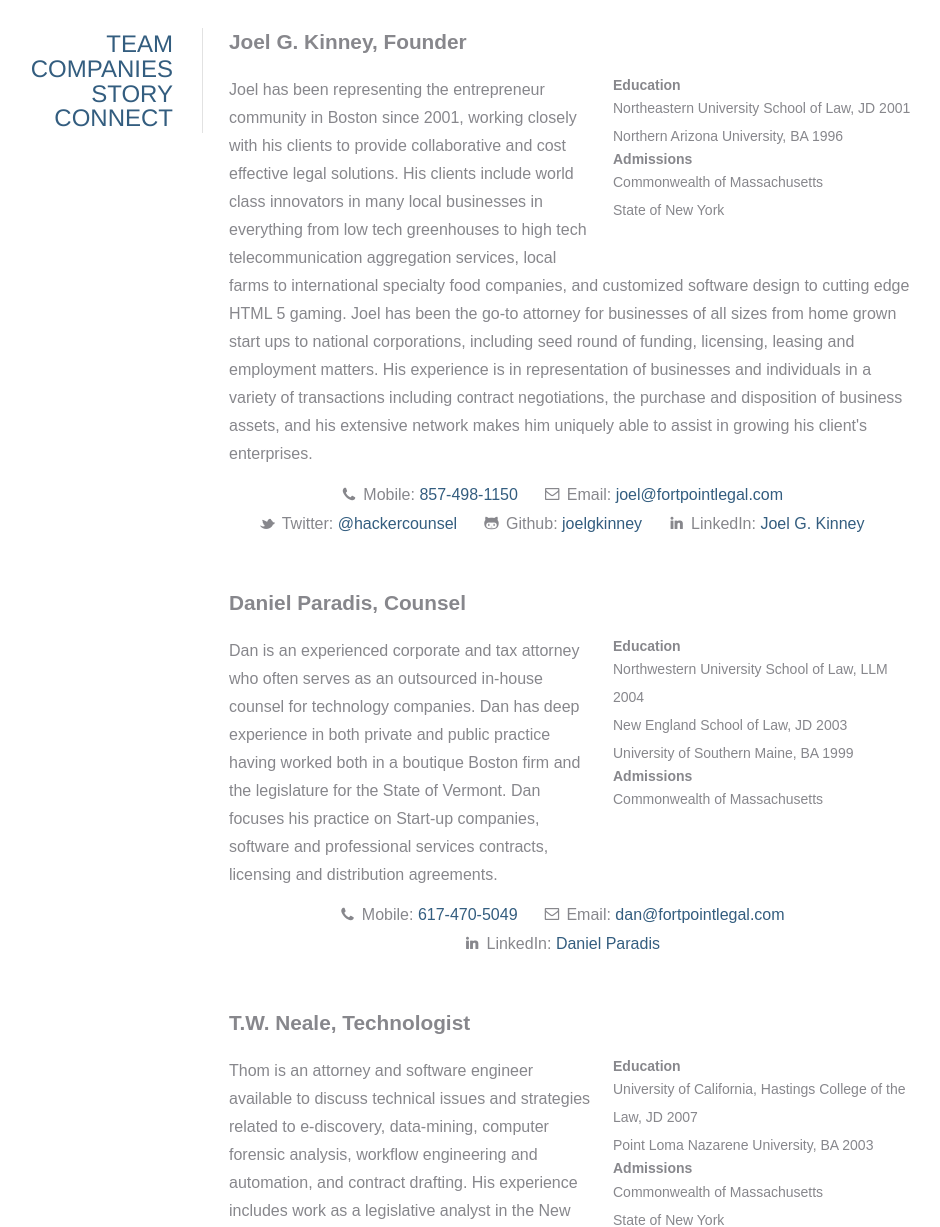
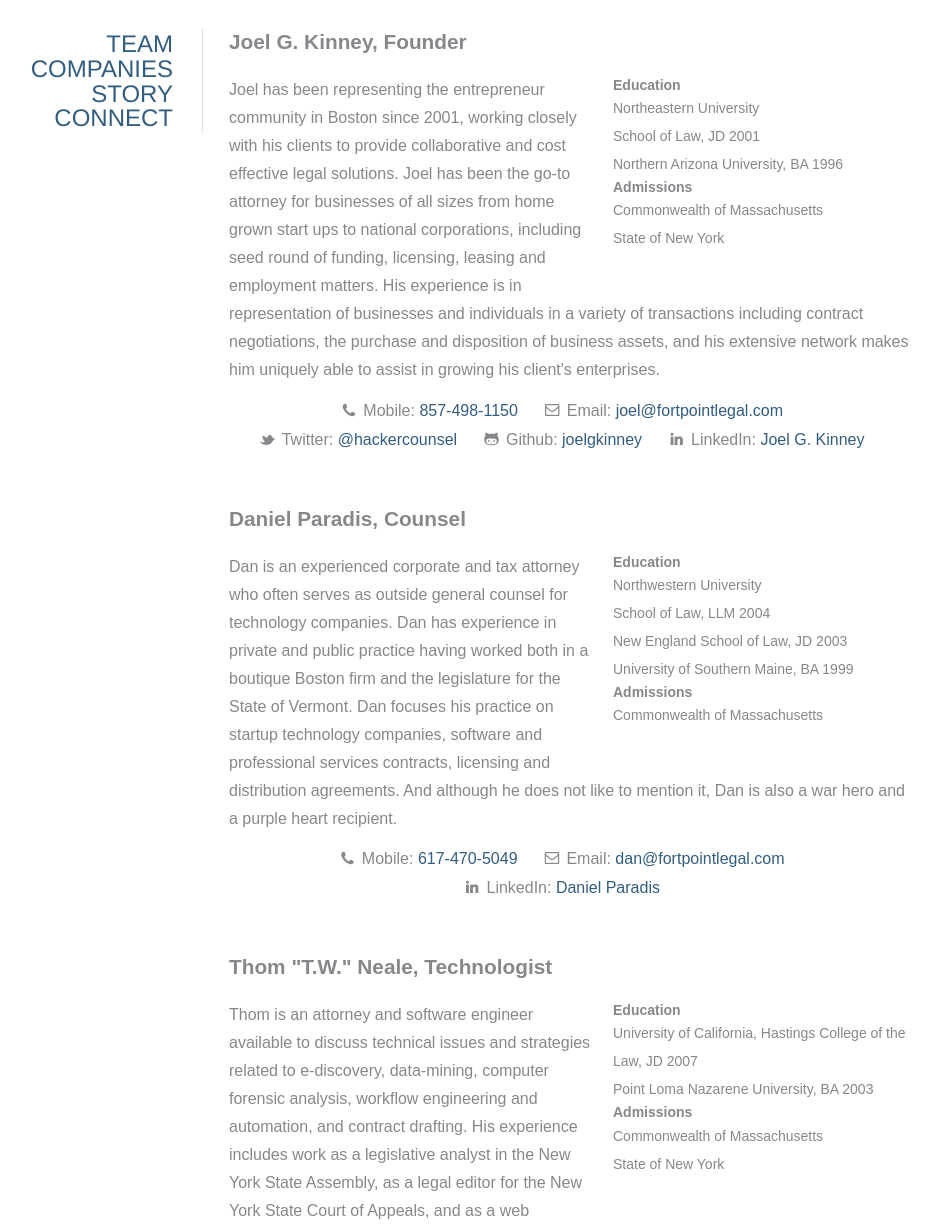
Before and after one commit to ocupop/fortpoint.me, a Flask app: page /team/ in a window 1280 px wide. Shown: the part 78-1305 px from the top of the page, without its empty margins (117-1057 px from the left). Run offline with Flask 2, Linux system fonts and the light colour scheme; some web fonts are replaced.

Commit message:
edited some stuff

```diff
--- a/flask.fortpoint.me/templates/team.html
+++ b/flask.fortpoint.me/templates/team.html
@@ -6,13 +6,14 @@
     <h4 class="team-member-name">Joel G. Kinney, Founder</h4>
       <div class="credentials">
         <h6>Education</h6>
-        Northeastern University School of Law, JD 2001<br>
+        Northeastern University<br>
+        School of Law, JD 2001<br>
         Northern Arizona University, BA 1996
         <h6>Admissions</h6>
         Commonwealth of Massachusetts<br>
         State of New York
       </div>
-      <p>Joel has been representing the entrepreneur community in Boston since 2001, working closely with his clients to provide collaborative and cost effective legal solutions.  His clients include world class innovators in many local businesses in everything from low tech greenhouses to high tech telecommunication aggregation services, local farms to international specialty food companies, and customized software design to cutting edge HTML 5 gaming.  Joel has been the go-to attorney for businesses of all sizes from home grown start ups to national corporations, including seed round of funding, licensing, leasing and employment matters. His experience is in representation of businesses and individuals in a variety of transactions including contract negotiations, the purchase and disposition of business assets, and his extensive network makes him uniquely able to assist in growing his client's enterprises.</p>
+      <p>Joel has been representing the entrepreneur community in Boston since 2001, working closely with his clients to provide collaborative and cost effective legal solutions. Joel has been the go-to attorney for businesses of all sizes from home grown start ups to national corporations, including seed round of funding, licensing, leasing and employment matters. His experience is in representation of businesses and individuals in a variety of transactions including contract negotiations, the purchase and disposition of business assets, and his extensive network makes him uniquely able to assist in growing his client's enterprises.</p>
     <ul class="contact-methods">
       <li class="contact-method"><i class="icon-phone"></i> Mobile: <a href="tel:857-498-1150"> 857-498-1150</a></li>
       <li class="contact-method"><i class="icon-envelope"></i> Email: <a href="mailto:joel@fortpointlegal.com">joel@fortpointlegal.com</a></li>
@@ -26,13 +27,14 @@
     <h4 class="team-member-name">Daniel Paradis, Counsel</h4>
     <aside class="credentials">
       <h6>Education</h6>
-      Northwestern University School of Law, LLM 2004<br>
+      Northwestern University<br>
+      School of Law, LLM 2004<br>
       New England School of Law, JD 2003<br>
       University of Southern Maine, BA 1999
       <h6>Admissions</h6>
       <p>Commonwealth of Massachusetts
     </aside>
-    <p>Dan is an experienced corporate and tax attorney who often serves as an outsourced in-house counsel for technology companies. Dan has deep experience in both private and public practice having worked both in a boutique Boston firm and the legislature for the State of Vermont. Dan focuses his practice on Start-up companies, software and professional services contracts, licensing and distribution agreements.</p>
+    <p>Dan is an experienced corporate and tax attorney who often serves as outside general counsel for technology companies. Dan has experience in private and public practice having worked both in a boutique Boston firm and the legislature for the State of Vermont. Dan focuses his practice on startup technology companies, software and professional services contracts, licensing and distribution agreements. And although he does not like to mention it, Dan is also a war hero and a purple heart recipient.</p>
     <ul class="contact-methods">
       <li class="contact-method"><i class="icon-phone"></i> Mobile: <a href="tel:857-498-1150">617-470-5049</a></li>
       <li class="contact-method"><i class="icon-envelope"></i> Email: <a href="mailto:dan@fortpointlegal.com">dan@fortpointlegal.com</a></li>
@@ -41,7 +43,7 @@
   </li>
 
   <li class="team-member spiffy bigger grey">
-    <h4 class="team-member-name">T.W. Neale, Technologist</h4>
+    <h4 class="team-member-name">Thom "T.W." Neale, Technologist</h4>
     <aside class="credentials">
       <h6>Education</h6>
       University of California, Hastings College of the Law, JD 2007<br/>
```
Also changed, not shown: flask.fortpoint.me/templates/home.html (+1 -1 lines).
